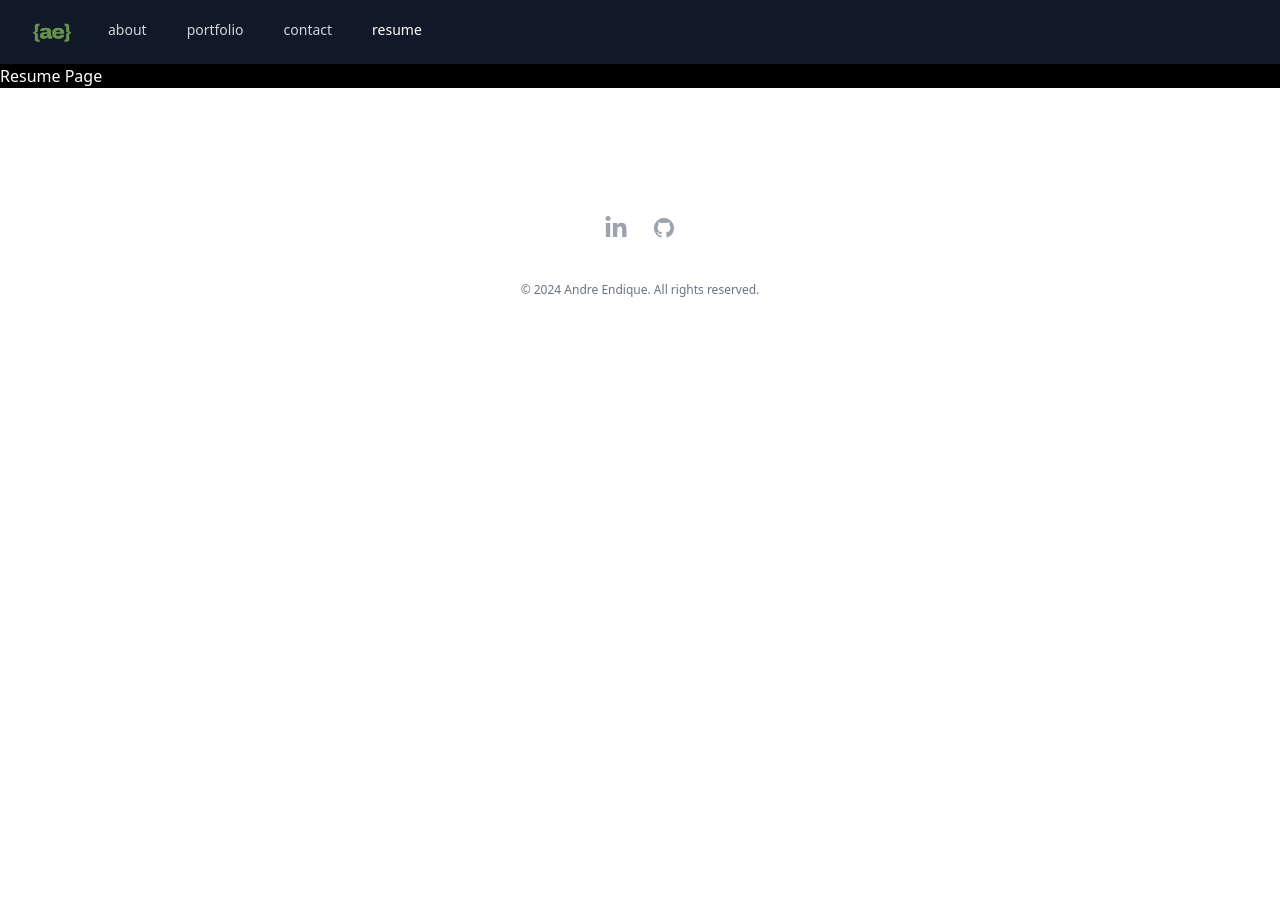
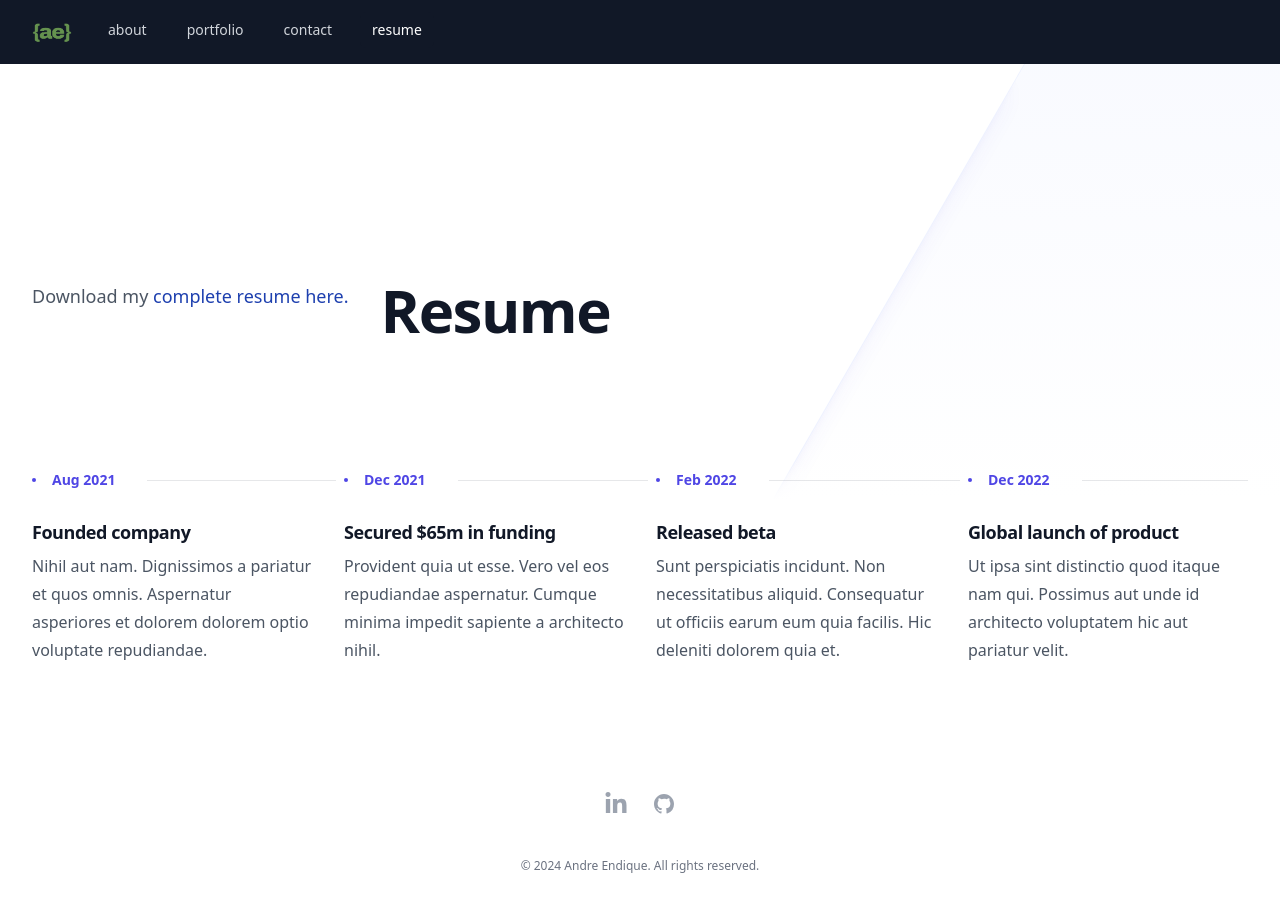
Before and after one commit to ae-andre/ae-new-portfolio, a React (Vite) app: page /resume in a window 1280 px wide. Before the commit the page ends 800 px from the top, so only its background shows below. Built offline with nearby package versions, Linux system fonts and the light colour scheme.

Commit message:
added resume page

```diff
--- a/src/pages/Contact/index.jsx
+++ b/src/pages/Contact/index.jsx
@@ -11,9 +11,9 @@ export default function Contact() {
     <form>
       <div className="p-10 space-y-12 sm:space-y-16">
         <div>
-          <h2 className="text-base font-semibold leading-7 text-gray-900">Profile</h2>
+          <h1 className="max-w-2xl text-4xl font-bold tracking-tight text-gray-900 sm:text-6xl lg:col-span-2 xl:col-auto">Let's get in touch</h1>
           <p className="mt-1 max-w-2xl text-sm leading-6 text-gray-600">
-            This information will be displayed publicly so be careful what you share.
+            Send me a message and I'll get back to you!
           </p>
 
           <div className="mt-10 space-y-8 border-b border-gray-900/10 pb-12 sm:space-y-0 sm:divide-y sm:divide-gray-900/10 sm:border-t sm:pb-0">
@@ -116,13 +116,13 @@ export default function Contact() {
         </div>
       </div>
 
-      <div className="mt-6 flex items-center justify-end gap-x-6">
+      <div className="px-10 mt-6 flex items-center justify-end gap-x-6">
         <button type="button" className="text-sm font-semibold leading-6 text-gray-900">
           Cancel
         </button>
         <button
           type="submit"
-          className="inline-flex justify-center rounded-md bg-indigo-600 px-3 py-2 text-sm font-semibold text-white shadow-sm hover:bg-indigo-500 focus-visible:outline focus-visible:outline-2 focus-visible:outline-offset-2 focus-visible:outline-indigo-600"
+          className="inline-flex justify-center rounded-md bg-gray-900 px-3 py-2 text-sm font-semibold text-white shadow-sm hover:bg-indigo-500 focus-visible:outline focus-visible:outline-2 focus-visible:outline-offset-2 focus-visible:outline-indigo-600"
         >
           Save
         </button>
--- a/src/pages/Resume/index.jsx
+++ b/src/pages/Resume/index.jsx
@@ -1,11 +1,100 @@
-import React from 'react';
+const timeline = [
+  {
+    name: "Founded company",
+    description:
+      "Nihil aut nam. Dignissimos a pariatur et quos omnis. Aspernatur asperiores et dolorem dolorem optio voluptate repudiandae.",
+    date: "Aug 2021",
+    dateTime: "2021-08",
+  },
+  {
+    name: "Secured $65m in funding",
+    description:
+      "Provident quia ut esse. Vero vel eos repudiandae aspernatur. Cumque minima impedit sapiente a architecto nihil.",
+    date: "Dec 2021",
+    dateTime: "2021-12",
+  },
+  {
+    name: "Released beta",
+    description:
+      "Sunt perspiciatis incidunt. Non necessitatibus aliquid. Consequatur ut officiis earum eum quia facilis. Hic deleniti dolorem quia et.",
+    date: "Feb 2022",
+    dateTime: "2022-02",
+  },
+  {
+    name: "Global launch of product",
+    description:
+      "Ut ipsa sint distinctio quod itaque nam qui. Possimus aut unde id architecto voluptatem hic aut pariatur velit.",
+    date: "Dec 2022",
+    dateTime: "2022-12",
+  },
+];
 
-function Resume(props) {
-    return (
-        <div className="main">
-            <h1>Resume Page</h1>
+export default function Resume() {
+  return (
+    <div className="bg-white">
+      <main className="isolate">
+        {/* Hero section */}
+        <div className="relative isolate -z-10 overflow-hidden bg-gradient-to-b from-indigo-100/20 pt-14">
+          <div
+            className="absolute inset-y-0 right-1/2 -z-10 -mr-96 w-[200%] origin-top-right skew-x-[-30deg] bg-white shadow-xl shadow-indigo-600/10 ring-1 ring-indigo-50 sm:-mr-80 lg:-mr-96"
+            aria-hidden="true"
+          />
+          <div className="mx-auto max-w-7xl px-6 py-32 sm:py-40 lg:px-8">
+            <div className="mx-auto max-w-2xl lg:mx-0 lg:grid lg:max-w-none lg:grid-cols-2 lg:gap-x-16 lg:gap-y-6 xl:grid-cols-1 xl:grid-rows-1 xl:gap-x-8">
+              <h1 className="max-w-2xl text-4xl font-bold tracking-tight text-gray-900 sm:text-6xl lg:col-span-2 xl:col-auto">
+                Resume{" "}
+              </h1>
+              <div className="mt-6 max-w-xl lg:mt-0 xl:col-end-1 xl:row-start-1">
+                <p className="text-lg leading-8 text-gray-600">
+                  Download my{" "}
+                  <a
+                    className="text-blue-800"
+                    href="https://drive.google.com/file/d/1RNWxOgm2kQyTnxuiQxELKW2REgxG5gO6/view?usp=drive_link"
+                    target="_blank"
+                    rel="noopener noreferrer"
+                  >
+                    complete resume here.
+                  </a>
+                </p>
+              </div>
+            </div>
+          </div>
+          <div className="absolute inset-x-0 bottom-0 -z-10 h-24 bg-gradient-to-t from-white sm:h-10" />
         </div>
-    );
+
+        {/* Timeline section */}
+        <div className="mx-auto -mt-8 max-w-7xl px-6 lg:px-8">
+          <div className="mx-auto grid max-w-2xl grid-cols-1 gap-8 overflow-hidden lg:mx-0 lg:max-w-none lg:grid-cols-4">
+            {timeline.map((item) => (
+              <div key={item.name}>
+                <time
+                  dateTime={item.dateTime}
+                  className="flex items-center text-sm font-semibold leading-6 text-indigo-600"
+                >
+                  <svg
+                    viewBox="0 0 4 4"
+                    className="mr-4 h-1 w-1 flex-none"
+                    aria-hidden="true"
+                  >
+                    <circle cx={2} cy={2} r={2} fill="currentColor" />
+                  </svg>
+                  {item.date}
+                  <div
+                    className="absolute -ml-2 h-px w-screen -translate-x-full bg-gray-900/10 sm:-ml-4 lg:static lg:-mr-6 lg:ml-8 lg:w-auto lg:flex-auto lg:translate-x-0"
+                    aria-hidden="true"
+                  />
+                </time>
+                <p className="mt-6 text-lg font-semibold leading-8 tracking-tight text-gray-900">
+                  {item.name}
+                </p>
+                <p className="mt-1 text-base leading-7 text-gray-600">
+                  {item.description}
+                </p>
+              </div>
+            ))}
+          </div>
+        </div>
+      </main>
+    </div>
+  );
 }
-
-export default Resume;
```
